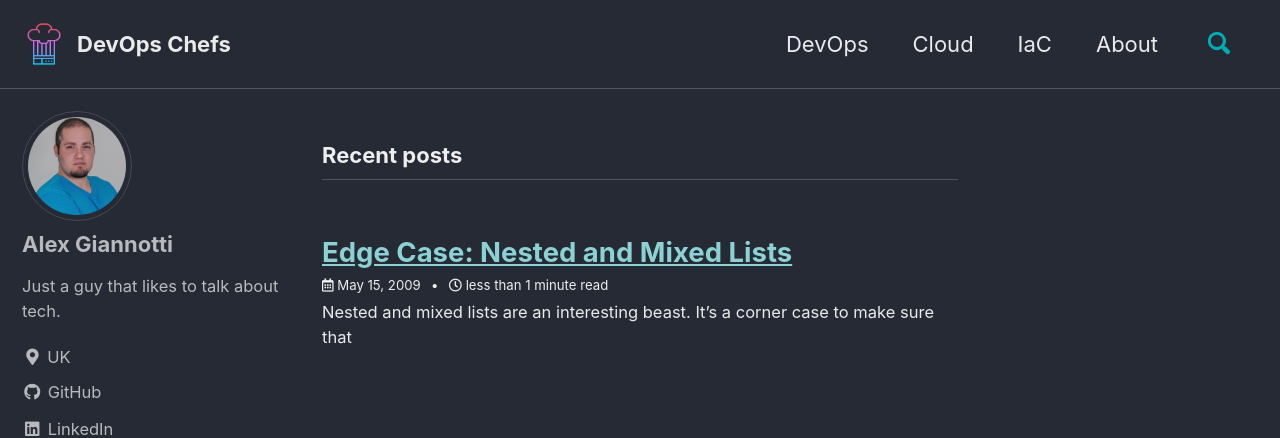
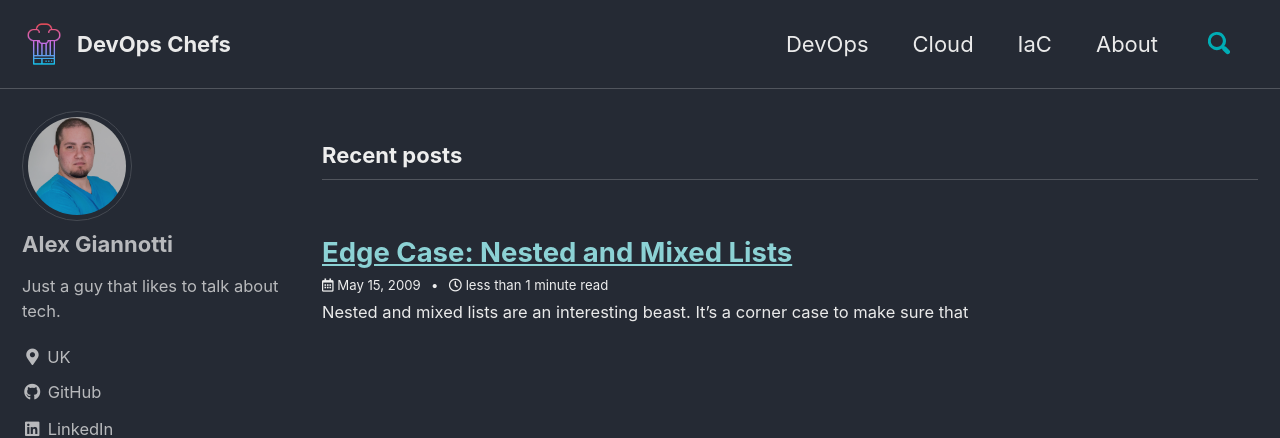
Before and after one commit to devopschefs/blog, a Jekyll site: the page built from index.html, in a window 1280 px wide. Shown: the top 438 px of the page. Built offline with Jekyll 4.4.1, drawn with Linux system fonts in a browser that asks for light colours; cached includes are drawn as plain includes; the list of posts is cut into pages by our own code.

Commit message:
feat: default settings

```diff
--- a/_config.yml
+++ b/_config.yml
@@ -312,12 +312,16 @@
       share: true
       related: true
       show_date: true
+      toc: true # Table of contents (https://mmistakes.github.io/minimal-mistakes/docs/layouts/#table-of-contents)
+      toc_icon: bookmark # Free icons (https://fontawesome.com/icons?d=gallery&s=solid&m=free)
   # _pages
   - scope:
       path: ""
       type: pages
     values:
       layout: single
+      sitemap: true
+      classes: wide
   # _collections
   - scope:
       path: ""
```
